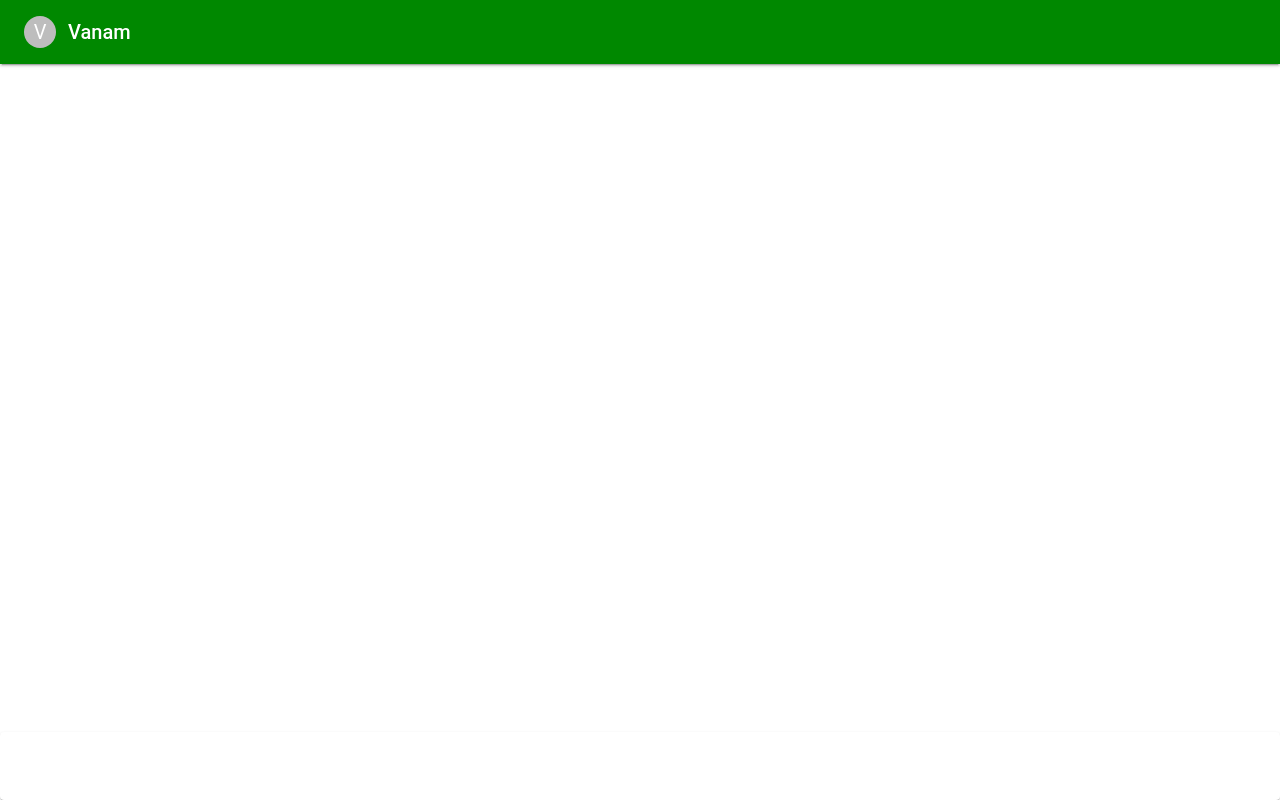
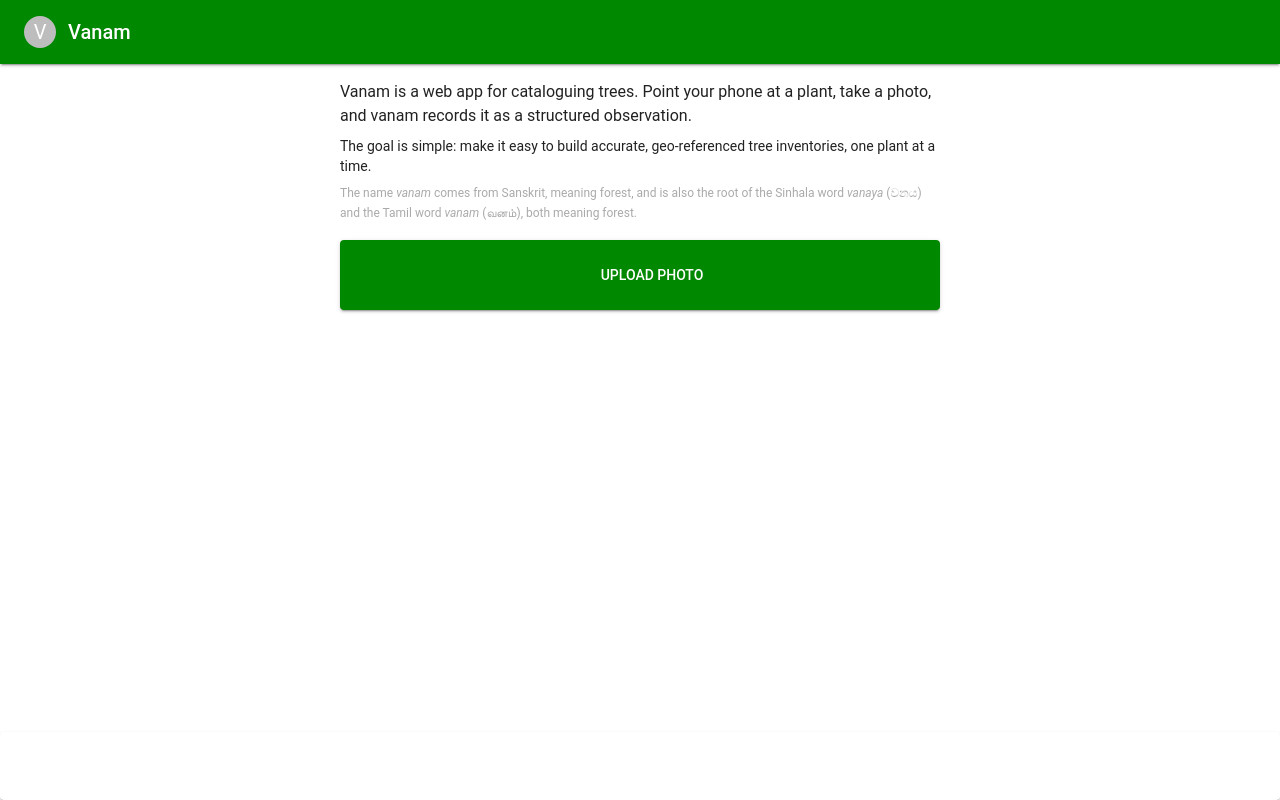
Before and after one commit to nuuuwan/vanam, a React (Create React App) app: page /vanam/home in a window 1280 px wide. Before the commit this address had no page. Built offline with nearby package versions, Linux system fonts and the light colour scheme; some icons are missing; a web font is replaced by a local one.

Commit message:
feat: replace AddPage with HomePage and update routing for improved navigation

```diff
--- a/src/view/pages/AppLayout.js
+++ b/src/view/pages/AppLayout.js
@@ -9,7 +9,7 @@ import {
 import React, { useState, createContext, useContext } from "react";
 import HomeIcon from "@mui/icons-material/Home";
 import PhotoLibraryIcon from "@mui/icons-material/PhotoLibrary";
-import AddPage from "./AddPage";
+import HomePage from "./HomePage";
 import GalleryPage from "./GalleryPage";
 import PlantPhotoPage from "./PlantPhotoPage";
 import CustomAppBar from "../moles/CustomAppBar";
@@ -32,13 +32,13 @@ const AppLayout = () => {
   const [appBarTitle, setAppBarTitle] = useState("Vanam");
 
   const getCurrentView = () => {
-    if (location.pathname === "/add") return 0;
+    if (location.pathname === "/home") return 0;
     if (location.pathname === "/gallery") return 1;
     return -1;
   };
 
   const handleViewChange = (view) => {
-    if (view === 0) navigate("/add");
+    if (view === 0) navigate("/home");
     if (view === 1) navigate("/gallery");
   };
 
@@ -50,8 +50,8 @@ const AppLayout = () => {
         <CustomAppBar title={appBarTitle} />
         <Container maxWidth="lg" sx={{ flexGrow: 1, pb: 10, pt: 2 }}>
           <Routes>
-            <Route path="/" element={<Navigate to="/add" replace />} />
-            <Route path="/add" element={<AddPage />} />
+            <Route path="/" element={<Navigate to="/home" replace />} />
+            <Route path="/home" element={<HomePage />} />
             <Route path="/gallery" element={<GalleryPage />} />
             <Route path="/plantPhoto/:imageHash" element={<PlantPhotoPage />} />
           </Routes>
--- a/src/view/pages/AddPage.js
+++ b/src/view/pages/HomePage.js
@@ -1,8 +1,17 @@
 import { Box } from "@mui/material";
+import { useEffect } from "react";
 import WelcomeSection from "../moles/WelcomeSection";
 import UploadPhotoButton from "../moles/UploadPhotoButton";
+import { useAppBarTitle } from "./AppLayout";
 
-const AddPage = () => {
+const HomePage = () => {
+  const { setAppBarTitle } = useAppBarTitle();
+
+  useEffect(() => {
+    setAppBarTitle("Vanam");
+    document.title = "Vanam";
+  }, [setAppBarTitle]);
+
   return (
     <Box sx={{ maxWidth: 600, mx: "auto", position: "relative" }}>
       <WelcomeSection />
@@ -11,4 +20,4 @@ const AddPage = () => {
   );
 };
 
-export default AddPage;
+export default HomePage;
```
